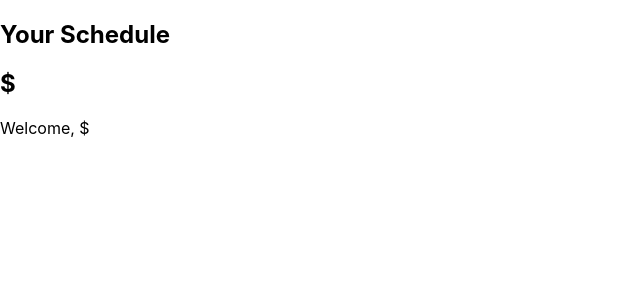
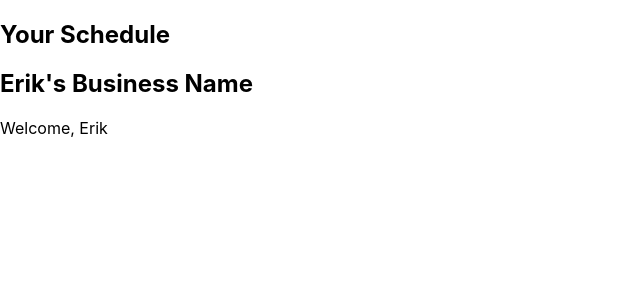
Before and after one commit to ErikPlachta/Calendari, a React (Create React App) app in the folder client/: page / in a window 1280 px wide. Shown: the top 300 px of the page, without its empty margins (0-640 px from the left). Built offline with nearby package versions, Linux system fonts and the light colour scheme.

Commit message:
Add basic HTML. Verified pulling from JSON properly

```diff
--- a/client/src/assets/json/user.json
+++ b/client/src/assets/json/user.json
@@ -3,7 +3,7 @@
         "_id"           :   "0000-0000",
         "name_first"    :   "Erik",
         "name_Last"     :   "Plachta",
-        "username"      :   "EP",
+        "username"      :   "Erik",
         "password_has"  :   "abcdefg-heres-my-password-don't-hack-me",
         "date_created"  :   "1649213599934",
         "date_login"    :   "1649213599934",
--- a/client/src/pages/Business.js
+++ b/client/src/pages/Business.js
@@ -9,8 +9,8 @@ const DB_Appointment_Type =  require('../assets/json/appointment_type.json');
 export default function Business() {
 
 
-  const [businesses, setBusinesses] = useState({DB_Business});
-  const [users, setUsers] = useState({DB_User});
+  const [businesses, setBusinesses] = useState(DB_Business);
+  const [users, setUsers] = useState(DB_User);
 
 
   /*  1. VERIFY IF LOGGED IN    */
@@ -32,8 +32,9 @@ export default function Business() {
 
 
   /*  3. LOAD PROPER BUSINESS NAME ACCORDINGLY    */
- const business = businesses[business_id];
- const user     = users[user_id];
+ const business = businesses[business_id].name;
+ const user     = users[user_id].username;
+ console.log(business,user)
 
   return (
     <section>
@@ -52,8 +53,8 @@ export default function Business() {
 
         {/* Main Header Section on Business Page */}
         <header>
-          <h2>${business}</h2>
-          <p>Welcome, ${user}</p>
+          <h2>{business}</h2>
+          <p>Welcome, {user} </p>
         </header>
 
       </main>
```
